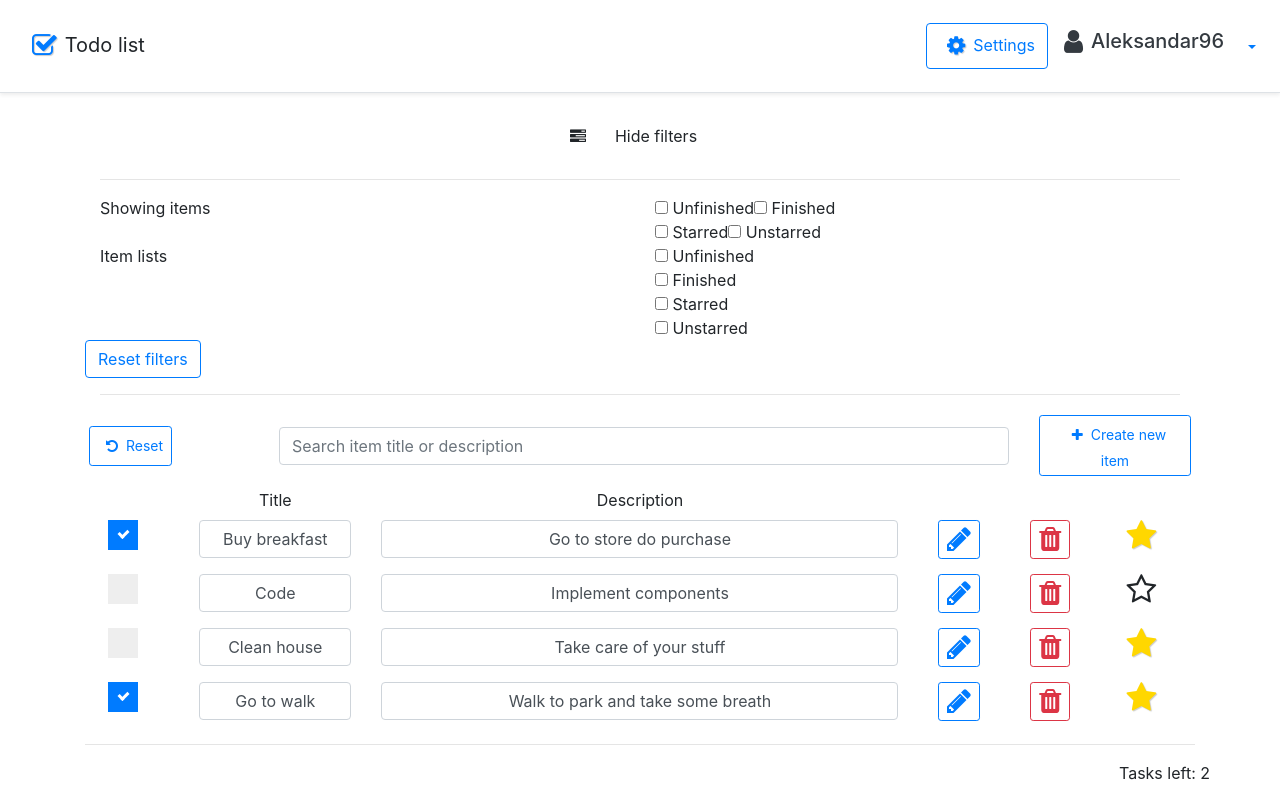
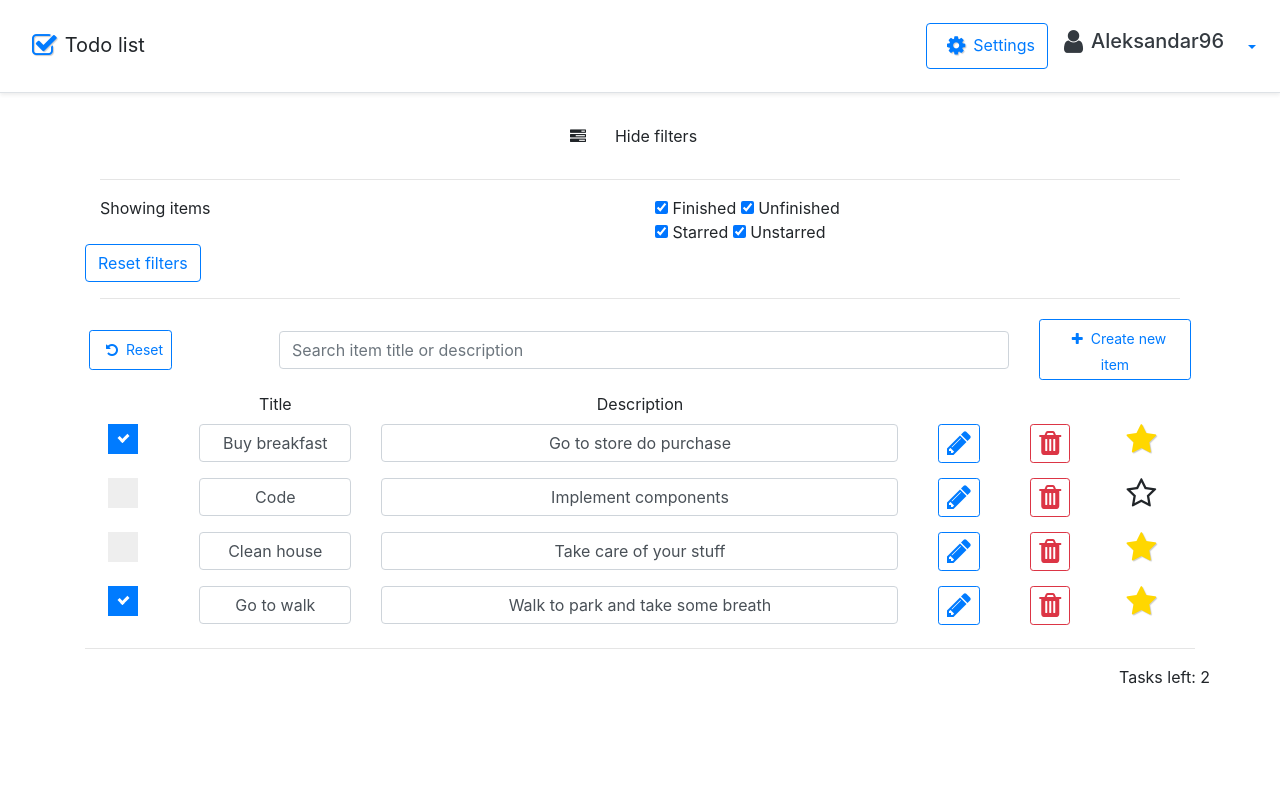
Before and after one commit to a-radosavljevic/Todo-List, a React (Create React App) app: page / in a window 1280 px wide. Both pictures are taken after a click on the element "Show filters". Built offline with nearby package versions, Linux system fonts and the light colour scheme.

Commit message:
Implemented filtering tasks

```diff
--- a/src/App.css
+++ b/src/App.css
@@ -145,3 +145,13 @@
   outline: 0;
   box-shadow: 0 0 0 0.2rem rgba(0, 123, 255, 0.25);
 }
+
+input[type="radio"] {
+  -webkit-appearance: checkbox; /* Chrome, Safari, Opera */
+  -moz-appearance: checkbox; /* Firefox */
+  -ms-appearance: checkbox; /* not currently supported */
+}
+
+h1 {
+  text-align: center;
+}
--- a/src/components/filterItems.jsx
+++ b/src/components/filterItems.jsx
@@ -3,9 +3,28 @@ import FilterOptions from "./filterOptions";
 
 class FilterItems extends Component {
   state = {
-    isShowed: false
+    isShown: false,
   };
   render() {
+    const {
+      onResetFilters,
+      checkedFinished,
+      checkedUnfinished,
+      checkedStarred,
+      checkedUnstared,
+      setStatePropertyValue,
+    } = this.props;
+
+    const areFiltersUsed =
+      !checkedFinished ||
+      !checkedUnfinished ||
+      !checkedStarred ||
+      !checkedUnstared ? (
+        <i className="fa fa-asterisk" style={{ color: "gold" }}></i>
+      ) : (
+        ""
+      );
+
     return (
       <React.Fragment>
         <div
@@ -14,19 +33,28 @@ class FilterItems extends Component {
         >
           <i className="fa fa-tasks m-2"></i>{" "}
           <span className="btn m-2">
-            {this.state.isShowed && "Hide filters"}
-            {!this.state.isShowed && "Show filters"}
+            {this.state.isShown === true ? "Hide filters" : "Show filters"}
           </span>
+          {areFiltersUsed}
         </div>
 
-        {this.state.isShowed === true && <FilterOptions></FilterOptions>}
+        {this.state.isShown === true && (
+          <FilterOptions
+            onResetFilters={onResetFilters}
+            checkedFinished={checkedFinished}
+            checkedUnfinished={checkedUnfinished}
+            checkedStarred={checkedStarred}
+            checkedUnstared={checkedUnstared}
+            setStatePropertyValue={setStatePropertyValue}
+          ></FilterOptions>
+        )}
       </React.Fragment>
     );
   }
 
   toggleFilterOptions = () => {
     this.setState({
-      isShowed: !this.state.isShowed
+      isShown: !this.state.isShown,
     });
   };
 }
--- a/src/components/filterOptions.jsx
+++ b/src/components/filterOptions.jsx
@@ -2,49 +2,70 @@ import React, { Component } from "react";
 
 class FilterOptions extends Component {
   state = {};
+
   render() {
+    const {
+      onResetFilters,
+      checkedFinished,
+      checkedUnfinished,
+      checkedStarred,
+      checkedUnstared,
+    } = this.props;
+
     return (
       <div className="container">
         <hr />
+
         <div className="row">
           <div className="col-6">Showing items</div>
           <div className="col-6">
-            <input type="checkbox" name="chkUnfinishedItems"></input> Unfinished
             <input
               type="checkbox"
-              name="chkUnfinishedItems"
-            ></input> Finished <br></br>
-            <input type="checkbox" name="chkStarredItems"></input> Starred
+              defaultChecked={checkedFinished}
+              onChange={(e) => this.handleChangeChk(e)}
+              name="showFinished"
+            ></input>{" "}
+            Finished{" "}
             <input
               type="checkbox"
-              name="chkUnstarredItems"
-            ></input> Unstarred <br></br>
-          </div>
-        </div>
-        <div className="row">
-          <div className="col-6">Item lists</div>
-          <div className="col-6">
-            <input type="checkbox" name="chkUnfinishedItems"></input> Unfinished{" "}
+              defaultChecked={checkedUnfinished}
+              onChange={(e) => this.handleChangeChk(e)}
+              name="showUnfinished"
+            ></input>{" "}
+            Unfinished
             <br></br>
             <input
               type="checkbox"
-              name="chkUnfinishedItems"
-            ></input> Finished <br></br>
-            <input type="checkbox" name="chkStarredItems"></input> Starred{" "}
-            <br></br>
+              defaultChecked={checkedStarred}
+              onChange={(e) => this.handleChangeChk(e)}
+              name="showStarred"
+            ></input>{" "}
+            Starred{" "}
             <input
               type="checkbox"
-              name="chkUnstarredItems"
-            ></input> Unstarred <br></br>
+              defaultChecked={checkedUnstared}
+              onChange={(e) => this.handleChangeChk(e)}
+              name="showUnstared"
+            ></input>{" "}
+            Unstarred
+            <br></br>
           </div>
         </div>
+
         <div className="row text-center">
-          <button className="btn btn-outline-primary">Reset filters</button>
+          <button className="btn btn-outline-primary" onClick={onResetFilters}>
+            Reset filters
+          </button>
         </div>
+
         <hr />
       </div>
     );
   }
+
+  handleChangeChk = (e) => {
+    this.props.setStatePropertyValue(e.target.name, e.target.checked);
+  };
 }
 
 export default FilterOptions;
--- a/src/components/todoItems.jsx
+++ b/src/components/todoItems.jsx
@@ -12,49 +12,59 @@ class TodoItems extends Component {
         title: "Buy breakfast",
         description: "Go to store do purchase",
         starred: true,
-        isFinished: true
+        isFinished: true,
       },
       {
         id: 2,
         title: "Code",
         description: "Implement components",
         starred: false,
-        isFinished: false
+        isFinished: false,
       },
       {
         id: 3,
         title: "Clean house",
         description: "Take care of your stuff",
         starred: true,
-        isFinished: false
+        isFinished: false,
       },
       {
         id: 4,
         title: "Go to walk",
         description: "Walk to park and take some breath",
         starred: true,
-        isFinished: true
-      }
+        isFinished: true,
+      },
     ],
 
     renderItemManipulation: false,
 
     manipulatingItem: null,
 
-    searchQuery: ""
+    searchQuery: "",
+
+    showFinished: true,
+    showUnfinished: true,
+
+    showStarred: true,
+    showUnstared: true,
   };
 
   render() {
-    let { length: tasksCount } = this.state.items.filter(
-      x => x.isFinished === false
-    );
-    if (this.state.items.length === 0) return <h1>No items available</h1>;
+    let items = this.filterItems();
 
-    let items = this.filterItems();
+    let { length: tasksCount } = items.filter((x) => x.isFinished === false);
 
     return (
       <React.Fragment>
-        <FilterItems></FilterItems>
+        <FilterItems
+          onResetFilters={this.handleResetFilters}
+          checkedFinished={this.state.showFinished}
+          checkedUnfinished={this.state.showUnfinished}
+          checkedStarred={this.state.showStarred}
+          checkedUnstared={this.state.showUnstared}
+          setStatePropertyValue={this.setStatePropertyValue}
+        ></FilterItems>
 
         <StateManipulationHeader
           onCreateNewItem={this.handleCreateNewItem}
@@ -67,7 +77,8 @@ class TodoItems extends Component {
           onSearchChange={this.handleSearch}
         ></StateManipulationHeader>
 
-        {items.map(item => (
+        {items.length > 0 ? (
+          items.map((item) => (
             <TodoItem
               key={item.id}
               onFinishTask={this.handleFinish}
@@ -76,7 +87,10 @@ class TodoItems extends Component {
               onEdit={this.handleEdit}
               item={item}
             ></TodoItem>
-        ))}
+          ))
+        ) : (
+          <h1>No items available</h1>
+        )}
 
         <hr />
         <div className="row pull-right">
@@ -89,20 +103,43 @@ class TodoItems extends Component {
   //#region Helper methods
 
   filterItems = () => {
-    if (this.state.searchQuery !== "")
+    const {
+      searchQuery,
+      showFinished,
+      showUnfinished,
+      showStarred,
+      showUnstared,
+    } = this.state;
+
+    if ((!showFinished && !showUnfinished) || (!showStarred && !showUnstared))
+      return [];
+
+    if (
+      searchQuery === "" &&
+      showFinished &&
+      showUnfinished &&
+      showStarred &&
+      showUnstared
+    )
+      return this.state.items;
+
     return this.state.items.filter(
-        x =>
-          x.title.toLowerCase().includes(this.state.searchQuery) ||
-          x.description.toLowerCase().includes(this.state.searchQuery)
+      (x) =>
+        (x.title.toLowerCase().includes(searchQuery) ||
+          x.description.toLowerCase().includes(searchQuery)) &&
+        (x.isFinished === showFinished || x.isFinished !== showUnfinished) &&
+        (x.starred === showStarred || x.starred !== showUnstared)
     );
-    else return this.state.items;
   };
 
+  setStatePropertyValue = (name, value) => {
+    this.setState({ [name]: value });
+  };
   //#endregion
 
   //#region Event handlers
 
-  handleFinish = item => {
+  handleFinish = (item) => {
     let elements = [...this.state.items];
     let index = elements.indexOf(item);
     if (index === -1) throw new Error("Element not found");
@@ -113,7 +150,7 @@ class TodoItems extends Component {
     if (item.isFinished === true) toast.success("Task finished!");
   };
 
-  handleHighlight = item => {
+  handleHighlight = (item) => {
     let elements = [...this.state.items];
     let index = elements.indexOf(item);
     elements[index].starred = !elements[index].starred;
@@ -122,35 +159,44 @@ class TodoItems extends Component {
     if (item.starred === true) toast.success("Task highlighted");
   };
 
-  handleDelete = item => {
-    this.setState({ items: this.state.items.filter(x => x.id !== item.id) });
+  handleDelete = (item) => {
+    this.setState({ items: this.state.items.filter((x) => x.id !== item.id) });
     toast.success("Successfully deleted");
   };
 
-  handleEdit = item => {
+  handleEdit = (item) => {
     this.setState({ renderItemManipulation: true, manipulatingItem: item });
   };
 
   handleReset = () => {
     this.setState({
-      items: this.state.items.map(x => {
+      items: this.state.items.map((x) => {
         x.isFinished = false;
         return x;
       }),
       renderItemManipulation: false,
-      manipulatingItem: null
+      manipulatingItem: null,
     });
+    this.handleResetFilters();
     toast.warning("State reseted!");
   };
+
+  handleResetFilters = () =>
+    this.setState({
+      showFinished: true,
+      showUnfinished: true,
+      showStarred: true,
+      showUnstared: true,
+    });
 
   handleCreateNewItem = () => {
     this.setState({
       renderItemManipulation: !this.state.renderItemManipulation,
-      manipulatingItem: null
+      manipulatingItem: null,
     });
   };
 
-  SaveItem = item => {
+  SaveItem = (item) => {
     let items = this.state.items;
     if (item.id === 0) {
       items.push(item);
@@ -163,20 +209,20 @@ class TodoItems extends Component {
     this.setState({
       items: items,
       renderItemManipulation: false,
-      manipulatingItem: null
+      manipulatingItem: null,
     });
   };
 
   CancelManipulation = () => {
     this.setState({
       renderItemManipulation: false,
-      manipulatingItem: null
+      manipulatingItem: null,
     });
   };
 
   handleSearch = ({ currentTarget: input }) => {
     this.setState({
-      searchQuery: input.value.toLowerCase()
+      searchQuery: input.value.toLowerCase(),
     });
   };
 
```
Lines whose indentation alone changed are shown as unchanged.
